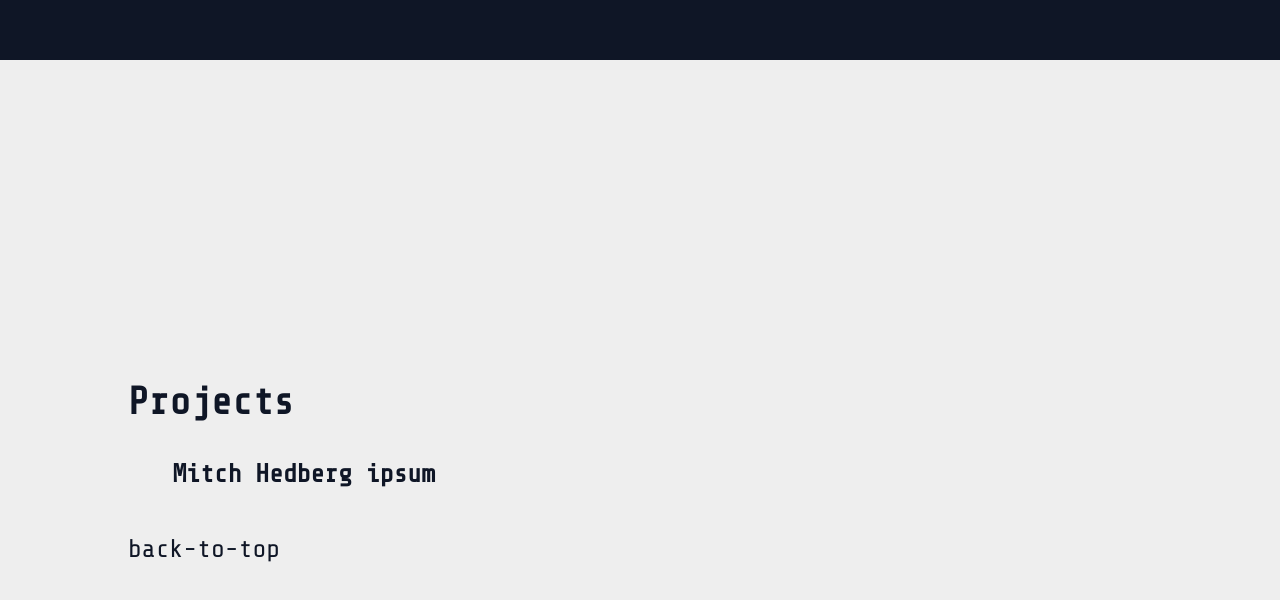
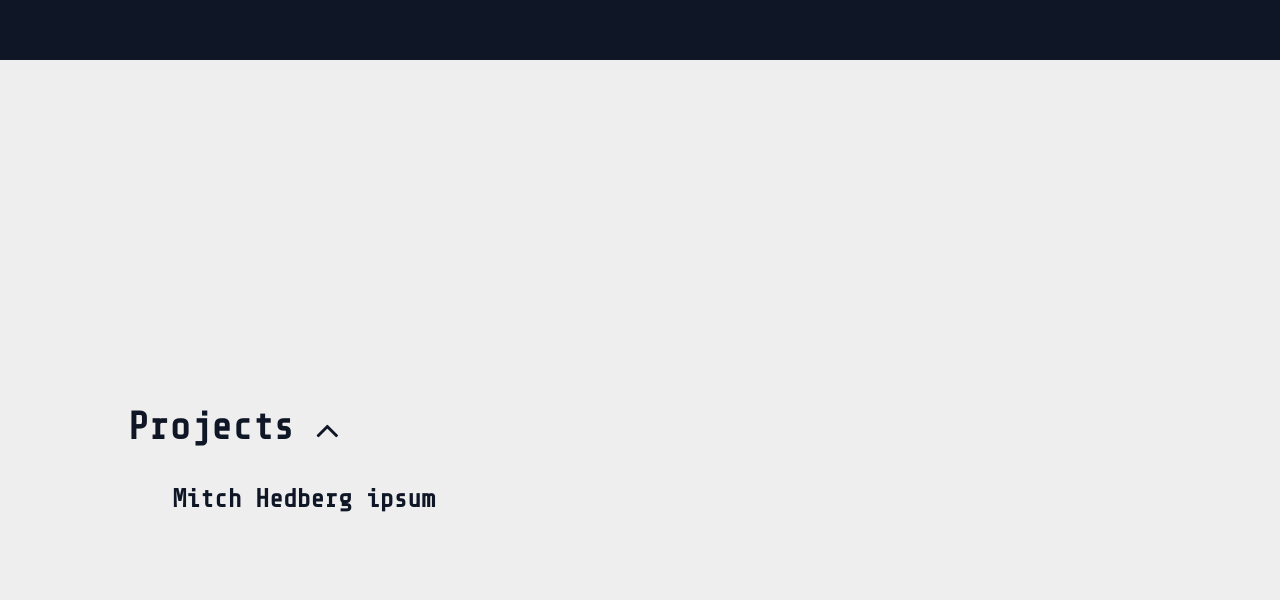
Before and after one commit to eskzsolt/eskzsolt.github.io, a plain HTML site: page index.html in a window 1280 px wide. Shown: the part 740-1340 px from the top of the page. Drawn offline with nearby package versions, Linux system fonts and the light colour scheme.

Commit message:
Update index.html

```diff
--- a/index.html
+++ b/index.html
@@ -41,6 +41,8 @@
     <link rel="stylesheet" href="https://cdnjs.cloudflare.com/ajax/libs/hover.css/2.1.1/css/hover-min.css" />
     <!-- jQuery 3.2.1 -->
     <script src="https://code.jquery.com/jquery-3.2.1.min.js" integrity="sha256-hwg4gsxgFZhOsEEamdOYGBf13FyQuiTwlAQgxVSNgt4=" crossorigin="anonymous"></script>
+    <!-- Font Awesome -->
+    <link href="https://maxcdn.bootstrapcdn.com/font-awesome/4.7.0/css/font-awesome.min.css" rel="stylesheet" integrity="sha384-wvfXpqpZZVQGK6TAh5PVlGOfQNHSoD2xbE+QkPxCAFlNEevoEH3Sl0sibVcOQVnN" crossorigin="anonymous">
 
 </head>
 <body>
@@ -65,11 +67,8 @@
         <div class="outer">
             <div class="middle">
                 <div class="inner">
-                    <div><h2>Projects</h2></div>
+                    <div><h2>Projects <a id="scroll-up" class="fa fa-angle-up bottom button hvr-float" aria-hidden="true"></a></h2></div>
                     <div><h4><a href="https://eskzsolt.github.io/mitch-hedberg-ipsum" target="_blank" class="bottom button hvr-backward">Mitch Hedberg ipsum</a></h4></div>
-                    <div class="info">
-                        <a id="scroll-up" class="bottom button hvr-shrink">back-to-top</a>
-                    </div>
                 </div>
             </div>
         </div>
```
